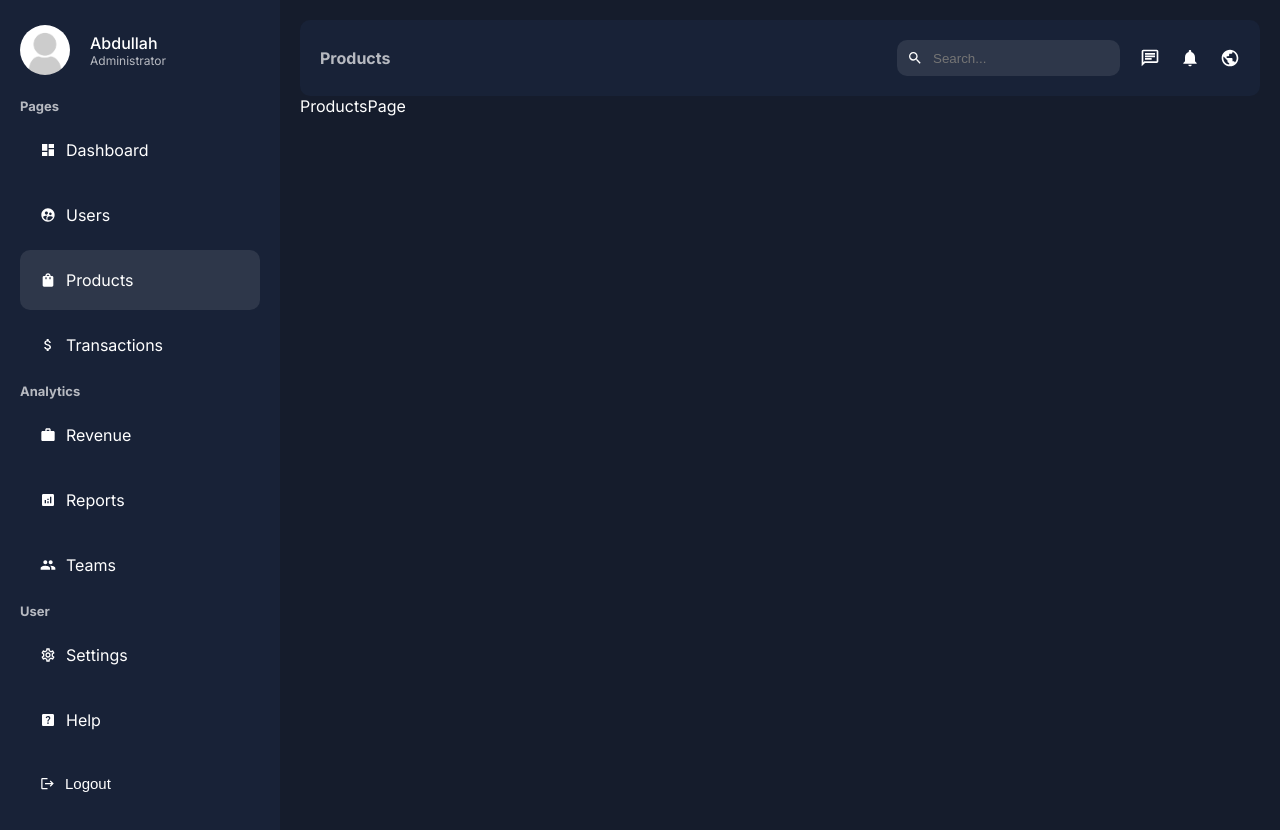
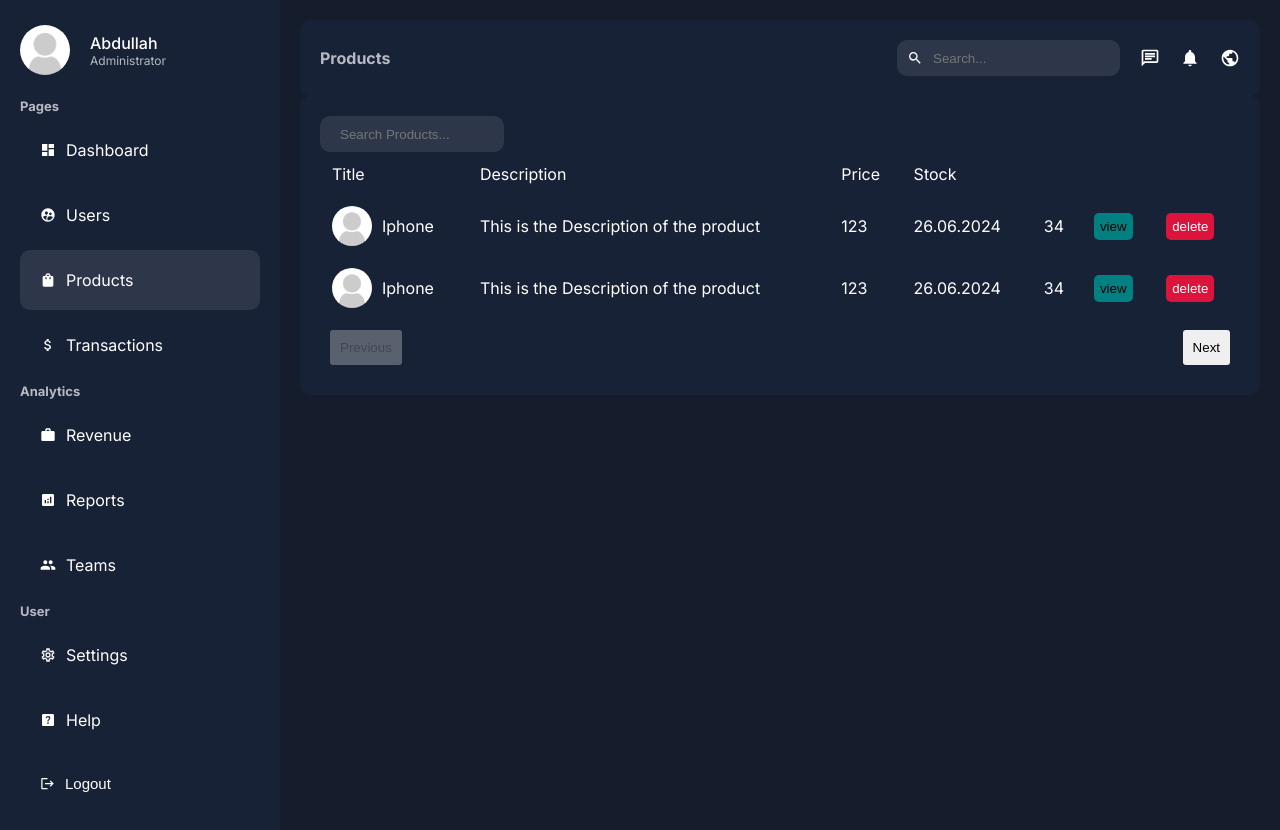
Before and after one commit to Abdullah-Arshad03/admin-dashboard, a Next.js app: page /dashboard/products in a window 1280 px wide. Built offline with nearby package versions, Linux system fonts and the light colour scheme.

Commit message:
user and products pages are created

```diff
--- /dev/null
+++ b/app/dashboard/pagination/Pagination.tsx
@@ -0,0 +1,15 @@
+import React from 'react'
+import style from './pagination.module.css'
+
+const pagination = () => {
+  return (
+    <div className={style.container}>
+      <button className={style.previous} disabled> Previous</button>
+      <button className={style.next}>Next</button>
+
+
+    </div>
+  )
+}
+
+export default pagination
--- /dev/null
+++ b/app/dashboard/pagination/pagination.module.css
@@ -0,0 +1,16 @@
+.container{
+    display: flex;
+    justify-content: space-between;
+    padding: 10px;
+
+}
+.previous{
+    border: none;
+    padding: 10px;
+    border-radius: 3px;
+}
+.next{
+    border: none;
+    padding: 10px;
+    border-radius: 3px;
+}
--- a/app/dashboard/products/page.tsx
+++ b/app/dashboard/products/page.tsx
@@ -1,8 +1,95 @@
 import React from 'react'
+import style from './products.module.css'
+import Search from '@/app/ui/dashboard/search/Search'
+import { Actions } from '@/app/utils/action'
+import Pagination from '../pagination/Pagination'
+import Image from 'next/image'
+import Link from 'next/link'
+
+const productsTable : {
+  Title : string ,
+  Description : string,
+  Price : number,
+  CreatedAt : string,
+  Stock : number,
+  viewBtn : string,
+  deleteBtn : string,
+  image : string
+}[] = [
+  {
+    Title : 'Iphone',
+    Description: 'This is the Description of the product',
+    Price : 123,
+    CreatedAt : '26.06.2024',
+    Stock : 34,
+    viewBtn : 'view',
+    deleteBtn : 'delete',
+    image : '/noavatar.png'
+
+  },
+  {
+    Title : 'Iphone',
+    Description: 'This is the Description of the product',
+    Price : 123,
+    CreatedAt : '26.06.2024',
+    Stock : 34,
+    viewBtn : 'view',
+    deleteBtn : 'delete',
+    image : '/noavatar.png'
+
+  },
+]
 
 const ProductsPage = () => {
   return (
-    <div>ProductsPage</div>
+    <div className={style.container}>
+      <div className={style.search}>
+        <Search placeholder='Search Products...'/>
+      </div>
+      <div className={style.users}>
+      <table className={style.table}>
+        <thead>
+          <tr>
+            <td>Title</td>
+            <td>Description</td>
+            <td>Price</td>
+            <td>Stock</td>
+          </tr>
+        </thead>
+        <tbody>
+          {productsTable.map((prod) => (
+            <tr key={prod.Title}>
+              <td>
+              {" "}
+                <div className={style.prod}>
+                  {" "}
+                  <Image
+                    src={prod.image}
+                    alt={prod.Title}
+                    width={40}
+                    height={40}
+                    className={style.prodImage}
+                  />{" "}
+                  {prod.Title}{" "}
+                </div>
+              </td>
+              <td>
+                {prod.Description}
+              </td>
+              <td>{prod.Price}</td>
+
+              <td>{prod.CreatedAt}</td>
+              <td>{prod.Stock}</td>
+              <td> <Link href='/'> <button className={style.viewBtn}>{prod.viewBtn}</button> </Link></td>
+              <td><button className={style.deleteBtn}>{prod.deleteBtn}</button></td>
+            </tr>
+          ))}
+        </tbody>
+      </table>
+        <Pagination/>
+
+      </div>
+    </div>
   )
 }
 
--- a/app/dashboard/products/products.module.css
+++ b/app/dashboard/products/products.module.css
@@ -0,0 +1,38 @@
+.container{
+    background-color: var(--bgSoft);
+    border-radius: 10px;
+    padding: 20px;
+}
+
+
+.table{
+    width: 100%;
+}
+.table td{
+    padding: 10px;
+}
+.prod{
+    display: flex;
+    align-items: center;
+    gap: 10px;
+}
+.prodImage{
+    object-fit: cover;
+    border-radius: 50%;
+}
+.viewBtn{
+    border-radius: 5px;
+    background-color: teal;
+    padding: 6px;
+    border: none;
+    cursor: pointer;
+
+}
+.deleteBtn{
+    border-radius: 5px ;
+    background-color: crimson;
+    border: none;
+    padding: 6px;
+    color: white;
+    cursor: pointer;
+}
--- a/app/dashboard/users/users.module.css
+++ b/app/dashboard/users/users.module.css
@@ -22,14 +22,17 @@
 }
 .viewBtn{
     border-radius: 5px;
-    background-color: lightgreen;
+    background-color: teal;
     padding: 6px;
     border: none;
+    cursor: pointer;
+
 }
 .deleteBtn{
     border-radius: 5px ;
-    background-color: red;
+    background-color: crimson;
     border: none;
     padding: 6px;
     color: white;
+    cursor: pointer;
 }
```
Also changed, not shown: app/dashboard/users/page.tsx (+5 -3 lines).
